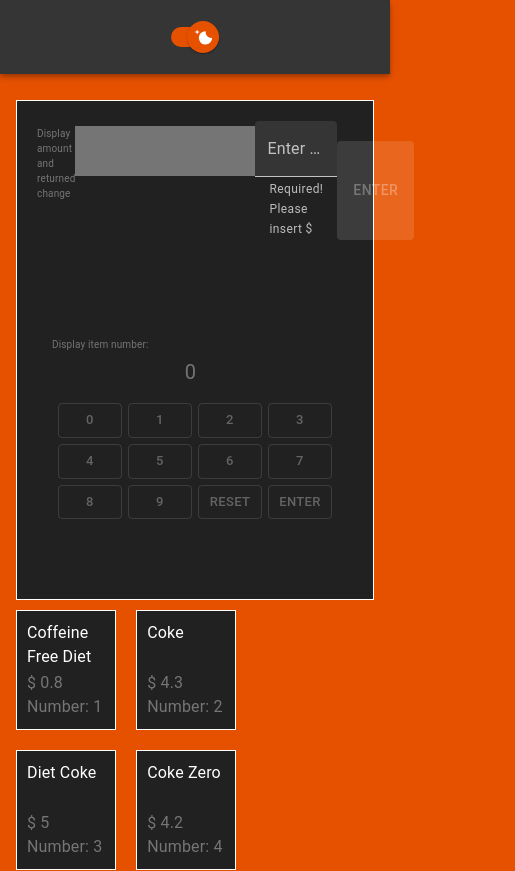
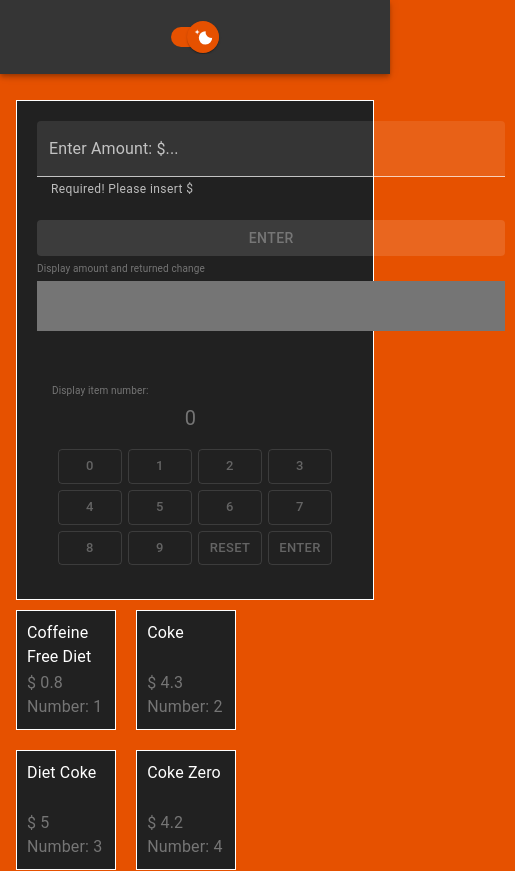
Before and after one commit to cholakovit/vm, a React (Vite) app in the folder client/: page / in a window 390 px wide. Shown: the top 871 px of the page, 515 px wide, since content can reach past the window. Built offline with nearby package versions, Linux system fonts and the light colour scheme; data requests are answered from the project's data file.

Commit message:
style improvements

```diff
--- a/client/src/components/Selection/Selection.styles.tsx
+++ b/client/src/components/Selection/Selection.styles.tsx
@@ -2,16 +2,24 @@
 import { styled } from '@mui/material/styles';
 
 // MUI Elements
-import { Box, Button, Container } from '@mui/material';
+import { Box, Button, Container, TextField } from '@mui/material';
 
 export const FormHolder = styled(Container)(({ theme }) => ({
   [theme.breakpoints.down("sm")]: {
-    display: 'flex',
-    padding: "10px"
+    //display: 'flex',
+    padding: "10px",
+    width: "185%"
   },
 }));
 
 export const FieldHolder = styled(Box)(({ theme }) => ({
+  [theme.breakpoints.down("sm")]: {
+    width: "100%",
+    order: 1
+  },
+}));
+
+export const TextFieldStyle = styled(TextField)(({ theme }) => ({
   [theme.breakpoints.down("sm")]: {
     width: "100%",
     order: 1
--- a/client/src/components/Selection/Selection.tsx
+++ b/client/src/components/Selection/Selection.tsx
@@ -2,10 +2,10 @@
 import React, { MutableRefObject, useRef, useState } from 'react';
 
 // MUI elements
-import { Button, TextField } from '@mui/material';
+import { TextField } from '@mui/material';
 
 // Styled elements
-import { FormHolder, DisplayHolder, DisplayTitle, AmountHolder, ButtonHolder, FieldHolder } from './Selection.styles';
+import { FormHolder, TextFieldStyle, DisplayHolder, DisplayTitle, AmountHolder, ButtonHolder, FieldHolder } from './Selection.styles';
 
 // Form
 import { useForm } from 'react-hook-form';
@@ -52,7 +52,7 @@
       })}>
         <FormHolder>
           <FieldHolder>
-            <TextField
+            <TextFieldStyle
               id="filled-basic"
               data-testid="providerTest"
               label="Enter Amount: $..."
```
